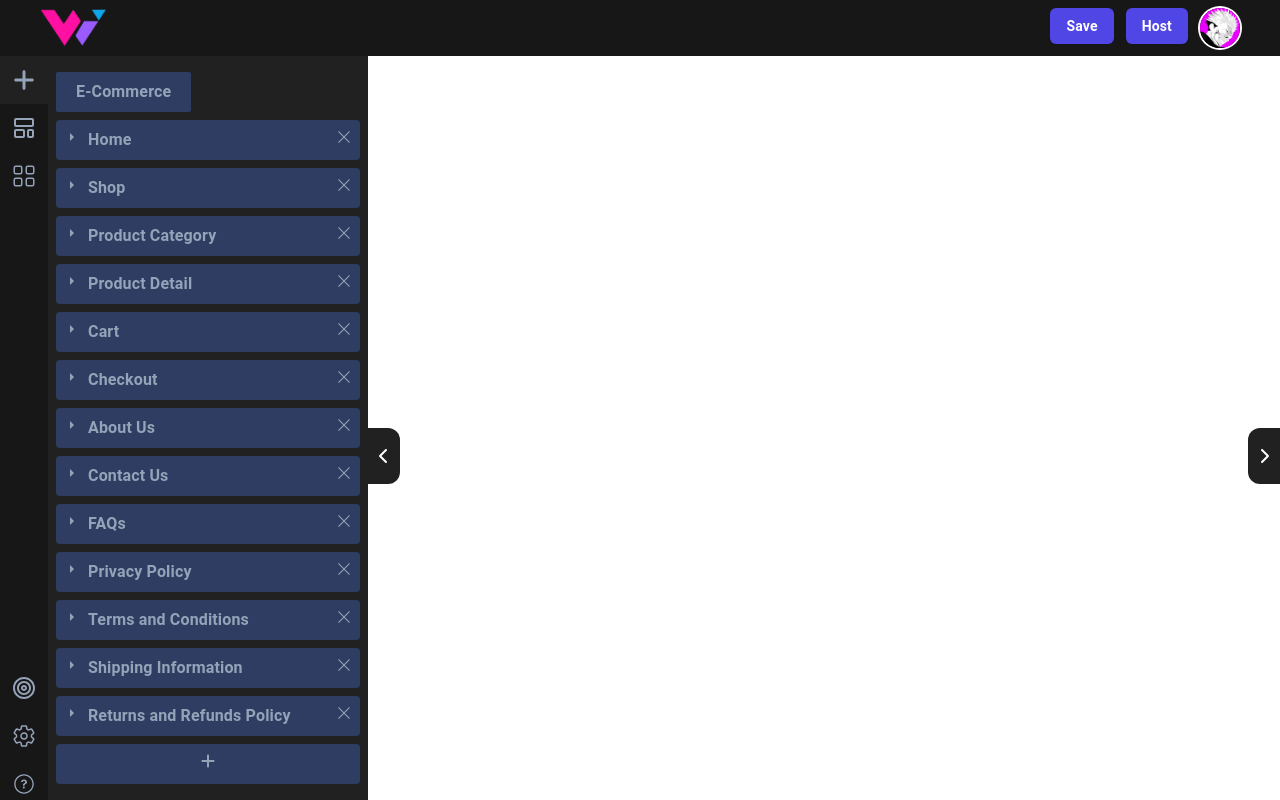
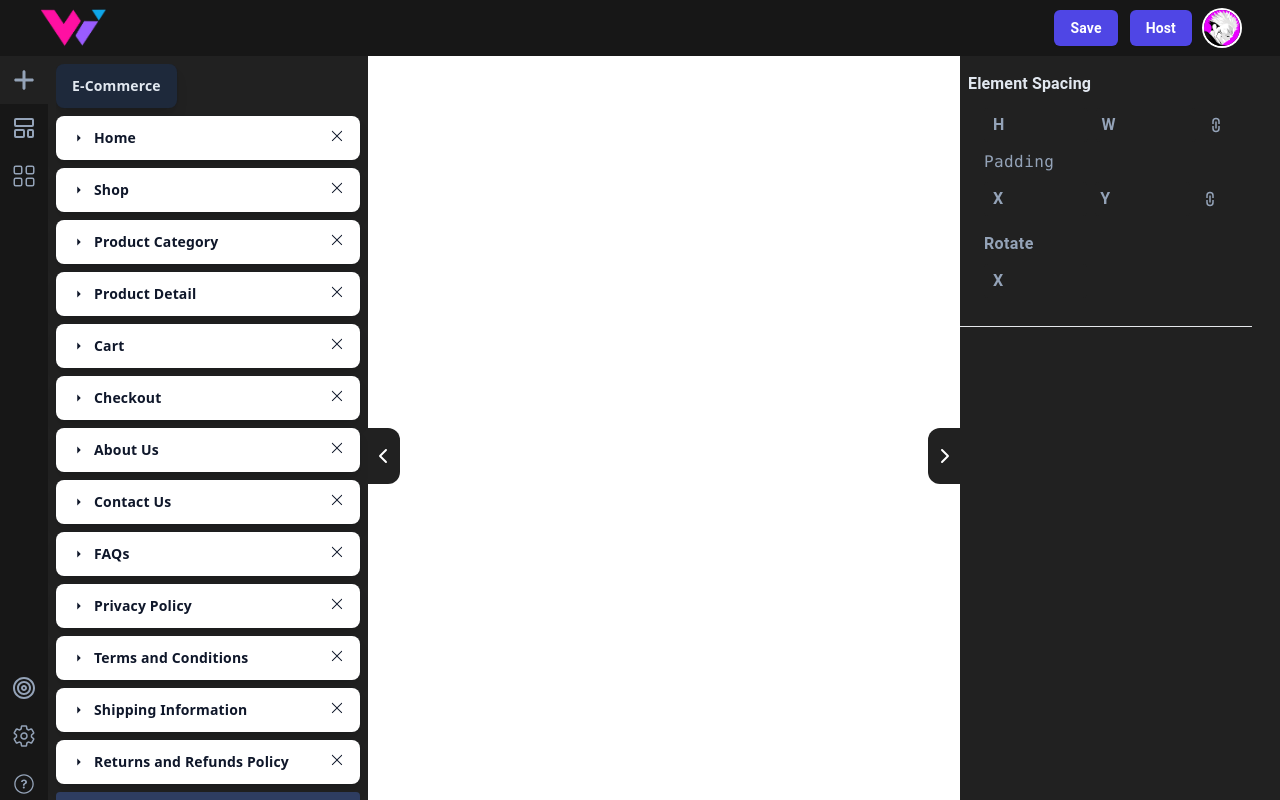
Before and after one commit to abijeetraut1/web-element, a React (Vite) app: page /design in a window 1280 px wide. Built offline with nearby package versions, Linux system fonts and the light colour scheme.

Commit message:
added input margin and padding section

```diff
--- a/index.html
+++ b/index.html
@@ -1,13 +1,19 @@
 <!doctype html>
 <html lang="en">
+
 <head>
   <meta charset="UTF-8" />
   <link rel="icon" type="image/svg+xml" href="/logo.png" />
   <meta name="viewport" content="width=device-width, initial-scale=1.0" />
   <title>webelement</title>
+  <link rel="preconnect" href="https://fonts.googleapis.com">
+  <link rel="preconnect" href="https://fonts.gstatic.com" crossorigin>
+  <link href="https://fonts.googleapis.com/css2?family=Work+Sans:ital,wght@0,100..900;1,100..900&display=swap" rel="stylesheet">
 </head>
+
 <body>
   <div id="root"></div>
   <script type="module" src="/src/main.jsx"></script>
 </body>
+
 </html>
--- a/src/App.css
+++ b/src/App.css
@@ -0,0 +1,6 @@
+body{
+  font-family: "Work Sans", sans-serif;
+  font-optical-sizing: auto;
+  font-weight: 600;
+  font-style: normal;
+}
--- a/src/App.jsx
+++ b/src/App.jsx
@@ -3,6 +3,7 @@ import Home from './pages/Home/Home';
 import Design from './pages/Design/Design';
 import { Provider as ReduxProvider } from 'react-redux';
 import store from './reduxFunctions/Store';
+import "./App.css";
 
 function App() {
   return (
--- a/src/Components/Profile/Profile.jsx
+++ b/src/Components/Profile/Profile.jsx
@@ -1,7 +1,7 @@
 export default function Profile({name, imageLink, alt}) {
   return (
     <div>
-        <img className="inline-block h-10 w-auto rounded-full ring-2 ring-white" title={`profile-${name}`} src={imageLink} alt={alt} />
+        <img className="inline-block h-9 w-auto rounded-full ring-2 ring-white" title={`profile-${name}`} src={imageLink} alt={alt} />
     </div>
   )
 }
--- a/src/pages/Design/Compoents/Sliders/ChooseDesign/DesignCtrlCmp/AddPages/AddPages.jsx
+++ b/src/pages/Design/Compoents/Sliders/ChooseDesign/DesignCtrlCmp/AddPages/AddPages.jsx
@@ -65,19 +65,21 @@ export default function AddPages() {
 
     return (
         <>
-            <div className="space-y-2 p-2">
-                <div className="flex space-x-2 overflow-x-auto">
+            <div className="px-2">
+                <div className="flex space-x-2 pb-2 overflow-x-auto">
                     {websiteTypes && websiteTypes.map((type) => (
                         <div key={type}>
-                            <button className="py-2 px-5 bg-dark-button-bg rounded-sm text-dark-text-color font-bold">{type}</button>
+                            <button
+                                className="select-none w-full flex justify-between text-center font-semibold font-sans text-sm shadow-lg rounded-lg ring-1 ring-slate-900/5 px-4 py-3 bg-slate-800 dark:highlight-white/5 text-slate-200"
+                            >{type}</button>
                         </div>
                     ))}
                 </div>
 
                 <div className="space-y-2">
                     {ecommerce && ecommerce.map(page => (
-                        <div key={page.title} className="flex justify-between font-semibold p-2 text-dark-text-color rounded w-full bg-dark-button-bg">
-                            <div className="space-x-2">
+                        <div key={page.title} className="select-none w-full flex justify-between text-center bg-white text-slate-900 font-semibold font-sans text-sm shadow-lg rounded-lg ring-1 ring-slate-900/5 px-4 py-3 dark:bg-slate-800 dark:ring-0 dark:highlight-white/5 dark:text-slate-200">
+                            <div className="space-x-2 flex items-center">
                                 <button><IoMdArrowDropright /></button>
                                 <span>{page.title}</span>
                             </div>
@@ -87,7 +89,9 @@ export default function AddPages() {
                         </div>
                     ))}
                 </div>
-                <div className="text-center font-semibold p-2 text-dark-text-color rounded w-full bg-dark-button-bg">
+                <div
+                    className="mt-2 cursor-pointer text-center font-semibold p-2 text-dark-text-color rounded w-full bg-dark-button-bg"
+                >
                     <button><FaPlus /></button>
                 </div>
             </div>
--- a/src/pages/Design/Compoents/Sliders/ChooseDesign/DesignCtrlCmp/Plugins/Plugins.jsx
+++ b/src/pages/Design/Compoents/Sliders/ChooseDesign/DesignCtrlCmp/Plugins/Plugins.jsx
@@ -26,7 +26,9 @@ export default function Plugins() {
     return (
         <section className="flex flex-wrap justify-center space-y-2 p-2">
             {PluginsArray && PluginsArray.map((plugin) => (
-                <div key={plugin.name} className="cursor-pointer flex justify-between items-center font-semibold p-2 text-dark-text-color rounded w-full bg-dark-button-bg">
+                <div key={plugin.name}
+                    className="select-none w-full flex justify-between text-center bg-white text-slate-900 font-semibold font-sans text-sm shadow-lg rounded-lg ring-1 ring-slate-900/5 px-4 py-3 dark:bg-slate-800 dark:ring-0 dark:highlight-white/5 dark:text-slate-200"
+                >
                     <div className="space-x-2 flex justify-between items-center ">
                         <span>{plugin.icon}</span>
                         <span>{plugin.name}</span>
--- /dev/null
+++ b/src/pages/Design/Compoents/Sliders/EditDesign/DisableNumberArrow.css
@@ -0,0 +1,9 @@
+input[type=number]::-webkit-inner-spin-button,
+input[type=number]::-webkit-outer-spin-button {
+    -webkit-appearance: none;
+    margin: 0;
+}
+
+input[type=number] {
+    -moz-appearance: textfield; /* Firefox */
+}
--- a/src/pages/Design/Compoents/Sliders/EditDesign/EditDesign.jsx
+++ b/src/pages/Design/Compoents/Sliders/EditDesign/EditDesign.jsx
@@ -1,3 +1,4 @@
+import "./DisableNumberArrow.css"
 import { useSelector } from "react-redux";
 import DrawerControls from '../../DrawerControls/DrawerControls';
 import ElementSpaceing from "./components/ElementSpaceing/ElementSpaceing";
@@ -11,8 +12,8 @@ export default function EditDesign() {
                 <div>
                     <DrawerControls borderRadius="rounded-l-xl" right={true} drawerDisplay="edit" buttonStatus={open} />
                 </div>
-                <aside className={`${RightDrawerOpen ? "p-2 w-80 bg-dark-sliders-bg h-screen overflow-auto" : "w-0"} duration-300 py-2`}>
-                    <div className='flex items-center justify-between space-x-2'>
+                <aside className={`${RightDrawerOpen ? "w-80 bg-dark-sliders-bg h-screen overflow-auto" : "w-0"} duration-300 py-2`}>
+                    <div className='flex items-center justify-between'>
                         <ElementSpaceing />
                     </div>
                 </aside>
--- a/src/pages/Design/Compoents/Sliders/EditDesign/components/ElementSpaceing/ElementSpaceing.jsx
+++ b/src/pages/Design/Compoents/Sliders/EditDesign/components/ElementSpaceing/ElementSpaceing.jsx
@@ -1,24 +1,110 @@
-import { RxPadding, RxMargin } from "react-icons/rx";
 import { IoLinkSharp } from "react-icons/io5";
 
 export default function ElementSpaceing() {
   return (
-    <section >
+    <section className="p-2 border-b">
       <div>
-        <span className="text-white text-semibold">Element Spacing</span>
+        <span className="text-slate-200 font-bold">Element Spacing</span>
       </div>
-      <div>
-        <div className="text-bold space-x-2 text-dark-text-color ">
-          <span>Margin</span>
+
+      <div className="py-3 px-4">
+        <div>
+          <div className="flex space-x-2">
+            <div className="flex space-x-2 p-1 px-2 bg-dark-sliders-bg rounded border border-transparent hover:border-dark-border-color">
+              <span className="font-bold text-dark-text-color">H</span>
+              <span>
+                <input
+                  type="number"
+                  name=""
+                  id=""
+                  className="bg-transparent font-bold text-dark-text-color outline-none"
+                  min="0"
+                  max="100"
+                />
+              </span>
+            </div>
+
+            <div className="flex space-x-2 p-1 bg-dark-sliders-bg rounded border border-transparent hover:border-dark-border-color">
+              <span className="font-bold text-dark-text-color">W</span>
+              <span>
+                <input
+                  type="number"
+                  name=""
+                  id=""
+                  className="bg-transparent font-bold text-dark-text-color outline-none"
+                  min="0"
+                  max="100"
+                />
+              </span>
+            </div>
+
+            <div className="flex items-center rotate-90 space-x-2 p-1">
+              <button className="font-bold text-dark-text-color" title="Chain" > <IoLinkSharp /> </button>
+            </div>
+          </div>
         </div>
-        <div className="flex">
 
-
-          <div className="space-x-2 p-2 w-100% hover:rounded border border-dark-sliders-bg-color hover:border-dark-button-bg-color">
-            <span className="font-bold text-dark-text-color">x</span>
-            <span><input type="number" name="" id="" className=" bg-transparent font-bold text-dark-text-color outline-none" min="0" max="100" /></span>
+        <div className="py-2 space-y-2">
+          <div className="space-x-2 flex items-center text-dark-text-color ">
+            <span className="font-mono tracking-wide">Padding</span>
           </div>
 
+          <div className="flex space-x-2">
+            <div className="flex space-x-2 p-1 px-2 bg-dark-sliders-bg rounded border border-transparent hover:border-dark-border-color">
+              <span className="font-bold text-dark-text-color">X</span>
+              <span>
+                <input
+                  type="number"
+                  name=""
+                  id=""
+                  className="bg-transparent font-bold text-dark-text-color outline-none"
+                  min="0"
+                  max="100"
+                />
+              </span>
+            </div>
+
+            <div className="flex space-x-2 p-1 bg-dark-sliders-bg rounded border border-transparent hover:border-dark-border-color">
+              <span className="font-bold text-dark-text-color">Y</span>
+              <span>
+                <input
+                  type="number"
+                  name=""
+                  id=""
+                  className="bg-transparent font-bold text-dark-text-color outline-none"
+                  min="0"
+                  max="100"
+                />
+              </span>
+            </div>
+
+            <div className="flex items-center rotate-90 space-x-2 p-1">
+              <button className="font-bold text-dark-text-color" title="Chain" > <IoLinkSharp /> </button>
+            </div>
+          </div>
+
+        </div>
+
+        <div className="py-2 space-y-2">
+          <div className="space-x-2 flex items-center text-dark-text-color ">
+            <span className="font-bold tracking-wide">Rotate</span>
+          </div>
+
+          <div className="flex space-x-2">
+            <div className="flex space-x-2 p-1 px-2 bg-dark-sliders-bg rounded border border-transparent active:border-dark-border-color">
+              <span className="font-bold text-dark-text-color">X</span>
+              <span>
+                <input
+                  type="number"
+                  name=""
+                  id=""
+                  className="bg-transparent font-bold text-dark-text-color outline-none"
+                  min="0"
+                  max="100"
+                />
+              </span>
+            </div>
+          </div>
 
         </div>
       </div>
--- a/src/pages/Design/Compoents/Sliders/EditorPanel/EditorPanel.jsx
+++ b/src/pages/Design/Compoents/Sliders/EditorPanel/EditorPanel.jsx
@@ -1,7 +1,10 @@
 export default function EditorPanel() {
+  // md:w-full lg:w-full xl:w-full 2xl:w-full
   return (
-    <section className={'md:w-full lg:w-full xl:w-full 2xl:w-full'}>
+    <section className="overflow-x-hideen">
+      <section className={' bg-dark-workspace-bg'}>
         this is editor panel
+      </section>
     </section>
   )
 }
--- a/src/reduxFunctions/PageControls/pageControls.js
+++ b/src/reduxFunctions/PageControls/pageControls.js
@@ -13,7 +13,7 @@ import {
       isFilterActive: false,
       isEditing: false,
       isChooseDesignIsOpen: true,
-      isCustomizeDesignIsOpen: false,
+      isCustomizeDesignIsOpen: true,
       isMobileSlideBarOpen: false,
       isPageActive: "add-pages",
     },
--- a/tailwind.config.js
+++ b/tailwind.config.js
@@ -11,6 +11,7 @@ export default {
         "dark-navigation-drawer-bg": "#171717",
         "dark-sliders-bg": "#212121",
         "dark-button-bg": "#2E3D61",
+        "dark-workspace-bg": "#414141"
       },
       textColor: {
         "dark-text-color": "#94A3B8",
```
Lines whose indentation alone changed are shown as unchanged.
